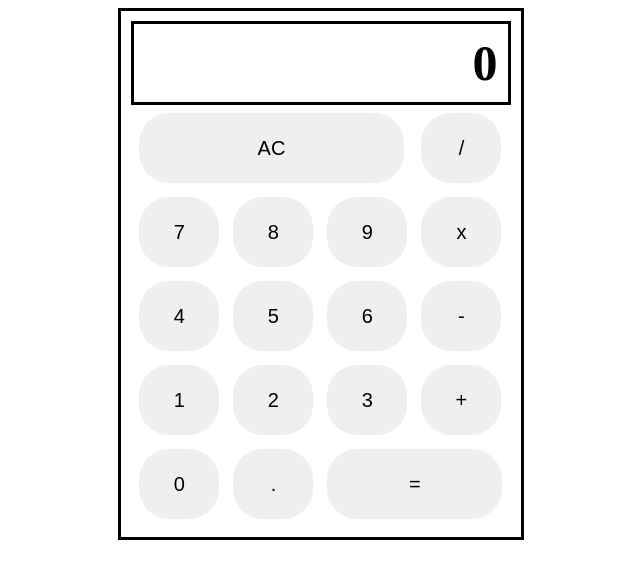
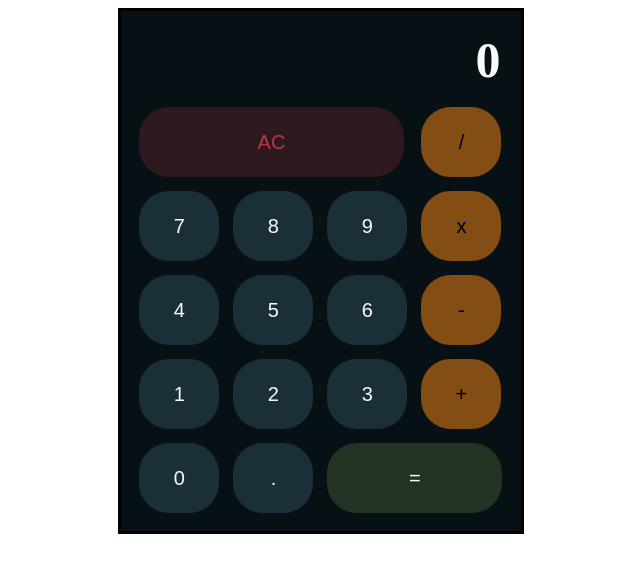
Before and after one commit to Vini9-9/calculator-angular, an Angular app: page / in a window 1280 px wide. Shown: the top 578 px of the page, without its empty margins (319-959 px from the left). Built offline with nearby package versions, Linux system fonts and the light colour scheme.

Commit message:
estilo dark mode

```diff
--- a/src/app/calculadora/calculadora.component.css
+++ b/src/app/calculadora/calculadora.component.css
@@ -3,22 +3,37 @@
     width: 30%;
     border: 3px solid black;
     padding: 10px;
+    background-color: #071115;
 }
 
 #display {
     margin: auto;
-    border: 3px solid black;
     padding: 10px;
     text-align: right;
     font-size: 50px;
+    color: #f8fafb;
 }
 
 input#AC {
+    background-color: #2d191e;
+    color: #bd3740;
     width: 95%;
 }
 
 input#equal {
+    background-color: #223323;
+    color: #ffffff;
     width: 95%;
+}
+
+input.btn-number{
+    background-color: #1b2f38;
+    color: #f8fafb;
+}
+
+input.btn-operator{
+    background-color: #c46c14a9;
+    color: black;
 }
 
 input {
--- a/src/app/calculadora/calculadora.component.html
+++ b/src/app/calculadora/calculadora.component.html
@@ -8,30 +8,30 @@
         <table>
             <tr>
                 <td colspan="3"><input type="button" (click)="limparMemoria()" value="AC" id="AC"></td>
-                <td><input type="button" (click)="setOperacao('/')" value="/"></td>
+                <td><input type="button" class="btn-operator" (click)="setOperacao('/')" value="/"></td>
             </tr>
             <tr>
-                <td><input type="button" (click)="addDigito($event.target)" value="7"></td>
-                <td><input type="button" (click)="addDigito($event.target)" value="8"></td>
-                <td><input type="button" (click)="addDigito($event.target)" value="9"></td>
-                <td><input type="button" (click)="setOperacao('*')" value="x"></td>
+                <td><input type="button" class="btn-number" (click)="addDigito($event.target)" value="7"></td>
+                <td><input type="button" class="btn-number" (click)="addDigito($event.target)" value="8"></td>
+                <td><input type="button" class="btn-number" (click)="addDigito($event.target)" value="9"></td>
+                <td><input type="button" class="btn-operator" (click)="setOperacao('*')" value="x"></td>
             </tr>
             <tr>
-                <td><input type="button" (click)="addDigito($event.target)" value="4"></td>
-                <td><input type="button" (click)="addDigito($event.target)" value="5"></td>
-                <td><input type="button" (click)="addDigito($event.target)" value="6"></td>
-                <td><input type="button" (click)="setOperacao('-')" value="-"></td>
+                <td><input type="button" class="btn-number" (click)="addDigito($event.target)" value="4"></td>
+                <td><input type="button" class="btn-number" (click)="addDigito($event.target)" value="5"></td>
+                <td><input type="button" class="btn-number" (click)="addDigito($event.target)" value="6"></td>
+                <td><input type="button" class="btn-operator" (click)="setOperacao('-')" value="-"></td>
             </tr>
             <tr>
-                <td><input type="button" (click)="addDigito($event.target)" value="1"></td>
-                <td><input type="button" (click)="addDigito($event.target)" value="2"></td>
-                <td><input type="button" (click)="addDigito($event.target)" value="3"></td>
-                <td><input type="button" (click)="setOperacao('+')" value="+"></td>
+                <td><input type="button" class="btn-number" (click)="addDigito($event.target)" value="1"></td>
+                <td><input type="button" class="btn-number" (click)="addDigito($event.target)" value="2"></td>
+                <td><input type="button" class="btn-number" (click)="addDigito($event.target)" value="3"></td>
+                <td><input type="button" class="btn-operator" (click)="setOperacao('+')" value="+"></td>
             </tr>
             <tr>
-                <td><input type="button" (click)="addDigito($event.target)" value="0"></td>
-                <td><input type="button" (click)="addDigito($event.target)" value="."></td>
-                <td colspan="2"><input type="button" (click)="setOperacao('=')" value="=" id="equal"></td>
+                <td><input type="button" class="btn-number" (click)="addDigito($event.target)" value="0"></td>
+                <td><input type="button" class="btn-number" (click)="addDigito($event.target)" value="."></td>
+                <td colspan="2"><input type="button" class="btn-operator" (click)="setOperacao('=')" value="=" id="equal"></td>
             </tr>
         </table>
 
```
Also changed, not shown: 1 other file (tests, documents, lock files or other folders).
